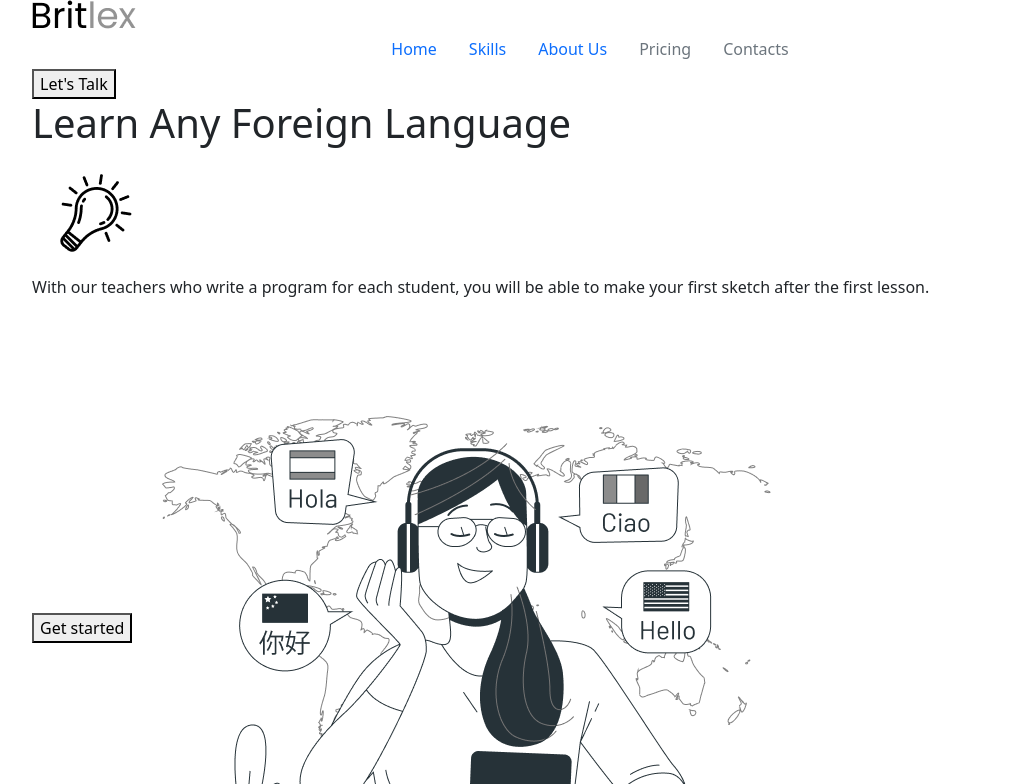
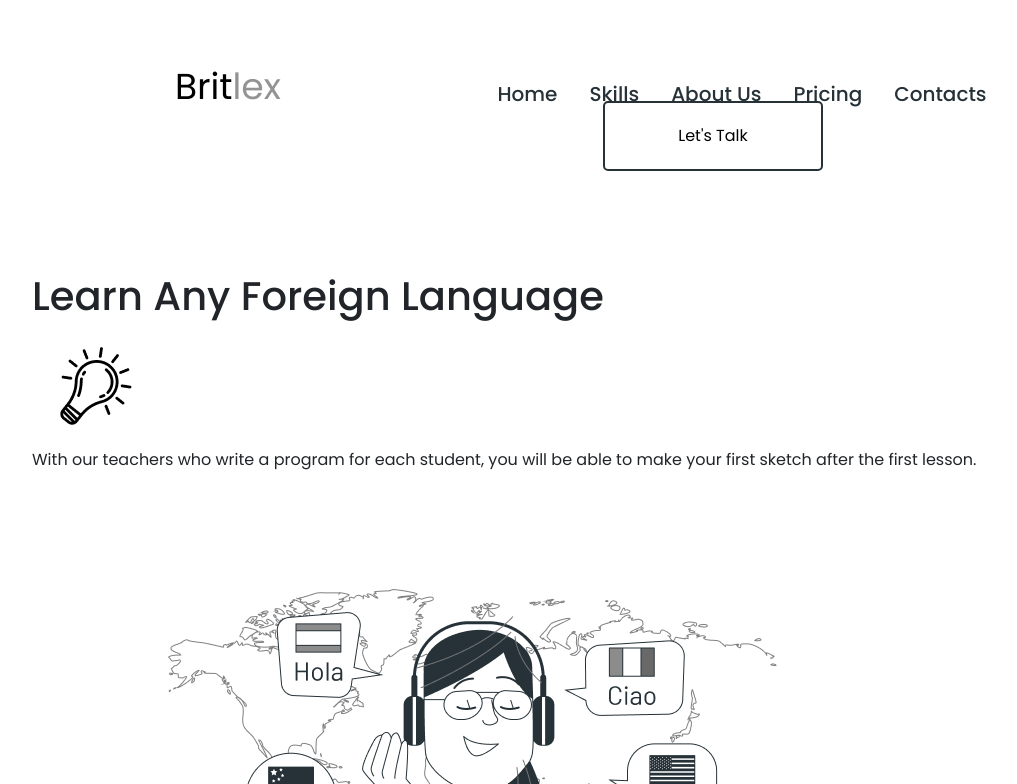
Before and after one commit to Fin2413/Britlex, a plain HTML site: page Index.html in a window 1280 px wide. Shown: the top 784 px of the page, without its empty margins (50-1067 px from the left). Drawn offline with nearby package versions, Linux system fonts and the light colour scheme.

Commit message:
Add files via upload

```diff
--- a/Index.html
+++ b/Index.html
@@ -7,15 +7,19 @@
     <meta name="viewport" content="width=device-width, initial-scale=1.0">
     <title>Britlex</title>
     <link href="https://cdn.jsdelivr.net/npm/bootstrap@5.1.3/dist/css/bootstrap.min.css" rel="stylesheet" integrity="sha384-1BmE4kWBq78iYhFldvKuhfTAU6auU8tT94WrHftjDbrCEXSU1oBoqyl2QvZ6jIW3" crossorigin="anonymous">
-    <link rel="stylesheet" href="css/">
+    <link rel="preconnect" href="https://fonts.googleapis.com">
+    <link rel="preconnect" href="https://fonts.gstatic.com" crossorigin>
+    <link href="https://fonts.googleapis.com/css2?family=Poppins:wght@400;500;600&family=Roboto:wght@400;700&display=swap" rel="stylesheet">
+    <link rel="stylesheet" href="css/style.min.css">
 </head>
 
 <body>
     <header class="header">
         <div class="container">
+            <div class="row">
                 <div class="menu">
-                <img src="img/Britlex.png" alt="header logo image" class="header_logo">
                     <ul class="nav justify-content-center">
+                        <a href="index.html"> <img src="img/Britlex.png" alt="header logo image" class="header_logo"></a>
                         <li class="nav-item">
                             <a class="nav-link active" aria-current="page" href="#">Home</a>
                         </li>
@@ -26,15 +30,16 @@
                             <a class="nav-link" href="#">About Us</a>
                         </li>
                         <li class="nav-item">
-                        <a class="nav-link disabled">Pricing</a>
+                            <a class="nav-link" href="#">Pricing</a>
                         </li>
                         <li class="nav-item">
-                        <a class="nav-link disabled">Contacts</a>
+                            <a class="nav-link" href="#">Contacts</a>
                         </li>
+                        <button class="menu_btn">Let's Talk</button>
                     </ul>
-                <button class="menu_btn">Let's Talk</button>
                 </div>
                 <!-- /.menu -->
+            </div>
             <div class="promo">
                 <h1 class="promo_title">Learn Any Foreign Language</h1>
                 <img src="icon/buld.png" alt="Buld" class="promo_icon">
--- /dev/null
+++ b/Sass/style.sass
@@ -0,0 +1,30 @@
+*
+    font-family: Poppins, sans-serif
+
+$color-text: #263238
+
+.header
+    .menu
+        .nav
+            margin-top: 71px
+            &-link
+                font-style: normal
+                font-weight: 500
+                font-size: 20px
+                line-height: 30px
+                color: $color-text
+                &:hover
+                    color: blue
+            .header_logo
+                margin-right: 200px
+            .menu_btn
+                margin-top: -16px
+                margin-left: 246px
+                width: 220px
+                height: 70px
+                border: 2px solid $color-text
+                box-sizing: border-box
+                border-radius: 5px
+                background: #ffffff
+    .promo
+        margin-top: 101px
```
Also changed, not shown: css/style.min.css (added), 1 other file. Lines whose indentation alone changed are shown as unchanged.
